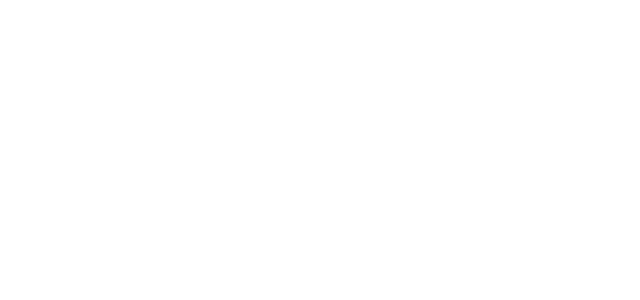
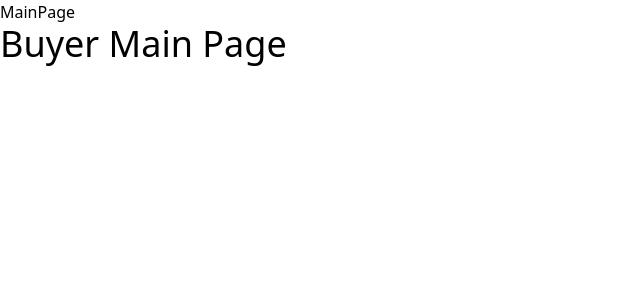
Before and after one commit to SuyashSoundatte/KrushiYantra, a React (Vite) app in the folder Website/: page /main-page/buyer in a window 1280 px wide. Shown: the top 300 px of the page, without its empty margins (0-640 px from the left). Built offline with nearby package versions, Linux system fonts and the light colour scheme.

Commit message:
folder structure v2

```diff
--- a/Website/package.json
+++ b/Website/package.json
@@ -15,6 +15,7 @@
     "axios": "^1.7.9",
     "react": "^19.0.0",
     "react-dom": "^19.0.0",
+    "react-router-dom": "^7.1.5",
     "tailwindcss": "^4.0.6"
   },
   "devDependencies": {
--- a/Website/src/App.jsx
+++ b/Website/src/App.jsx
@@ -1,10 +1,9 @@
 import React from 'react'
+import AppRoutes from './Routes/AppRoutes'
 
 const App = () => {
   return (
-    <div>
-
-    </div>
+    <AppRoutes />
   )
 }
 
--- /dev/null
+++ b/Website/src/Layout/Layout.jsx
@@ -0,0 +1,22 @@
+import React from 'react'
+import {
+  Navbar
+} from '../components/component'
+import { Outlet, useLocation } from 'react-router-dom';
+
+const Layout = () => {
+  const location = useLocation();
+
+  const hideNavbar = location.pathname === '/main-page/buyer';
+
+  return (
+    <>
+      {hideNavbar ? null : <Navbar />}
+      <Outlet />
+    </>
+  )
+
+}
+
+
+export default Layout;
--- /dev/null
+++ b/Website/src/Pages/Main/MainPage.jsx
@@ -0,0 +1,13 @@
+import React from "react";
+import { Outlet } from "react-router-dom";
+
+const MainPage = () => {
+  return (
+    <>
+      <div>MainPage</div>
+      <Outlet />
+    </>
+  );
+};
+
+export default MainPage;
--- a/Website/src/Pages/pages.js
+++ b/Website/src/Pages/pages.js
@@ -0,0 +1,5 @@
+import MainPage from "./Main/MainPage";
+
+export {
+  MainPage
+}
--- /dev/null
+++ b/Website/src/Routes/AppRoutes.jsx
@@ -0,0 +1,32 @@
+import React from "react";
+import { BrowserRouter as Router, Routes, Route } from "react-router-dom";
+import { MainPage } from "../Pages/pages";
+import Layout from "../Layout/Layout";
+
+const AppRoutes = () => {
+  return (
+    <Router>
+      <Routes>
+        <Route path="/" element={<Layout />}>
+          {/* public Routes */}
+          <Route path="/" element={<h1>Landing</h1>} />
+          <Route path="*" element={<h1 className="text-red-500">404</h1>} />
+
+          {/* private routes */}
+          <Route path="/main-page" element={<MainPage />}>
+            <Route
+              path="farmer"
+              element={<h1 className="text-4xl">Farmer Main Page</h1>}
+            />
+            <Route
+              path="buyer"
+              element={<h1 className="text-4xl">Buyer Main Page</h1>}
+            />
+          </Route>
+        </Route>
+      </Routes>
+    </Router>
+  );
+};
+
+export default AppRoutes;
--- /dev/null
+++ b/Website/src/components/Navbar.jsx
@@ -0,0 +1,9 @@
+import React from 'react'
+
+const Navbar = () => {
+  return (
+    <div>Navbar</div>
+  )
+}
+
+export default Navbar
--- a/Website/src/components/component.js
+++ b/Website/src/components/component.js
@@ -0,0 +1,5 @@
+import Navbar from "./Navbar";
+
+export {
+  Navbar
+}
--- a/package.json
+++ /dev/null
@@ -1,5 +0,0 @@
-{
-  "dependencies": {
-    "react-router-dom": "^7.1.5"
-  }
-}
```
Also changed, not shown: 2 other files (tests, documents, lock files or other folders).
